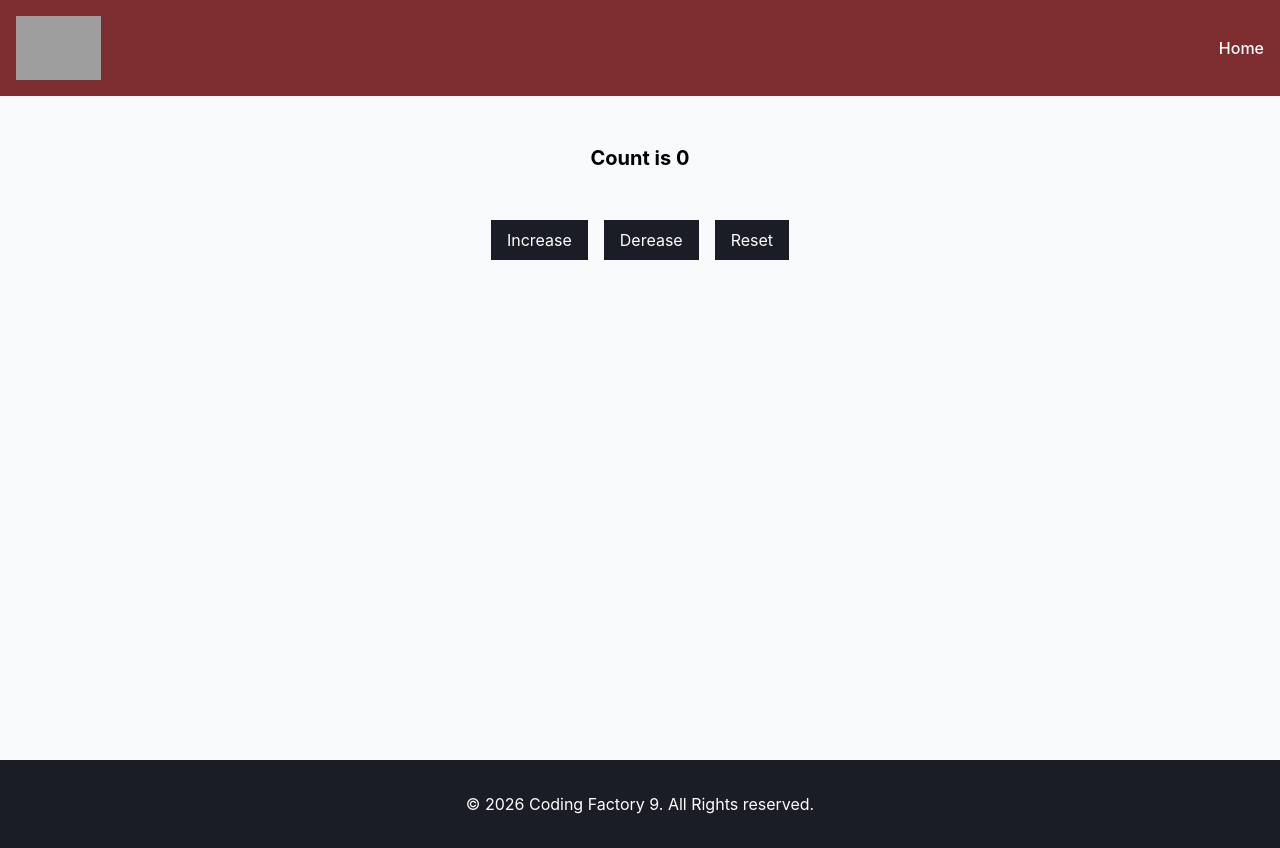
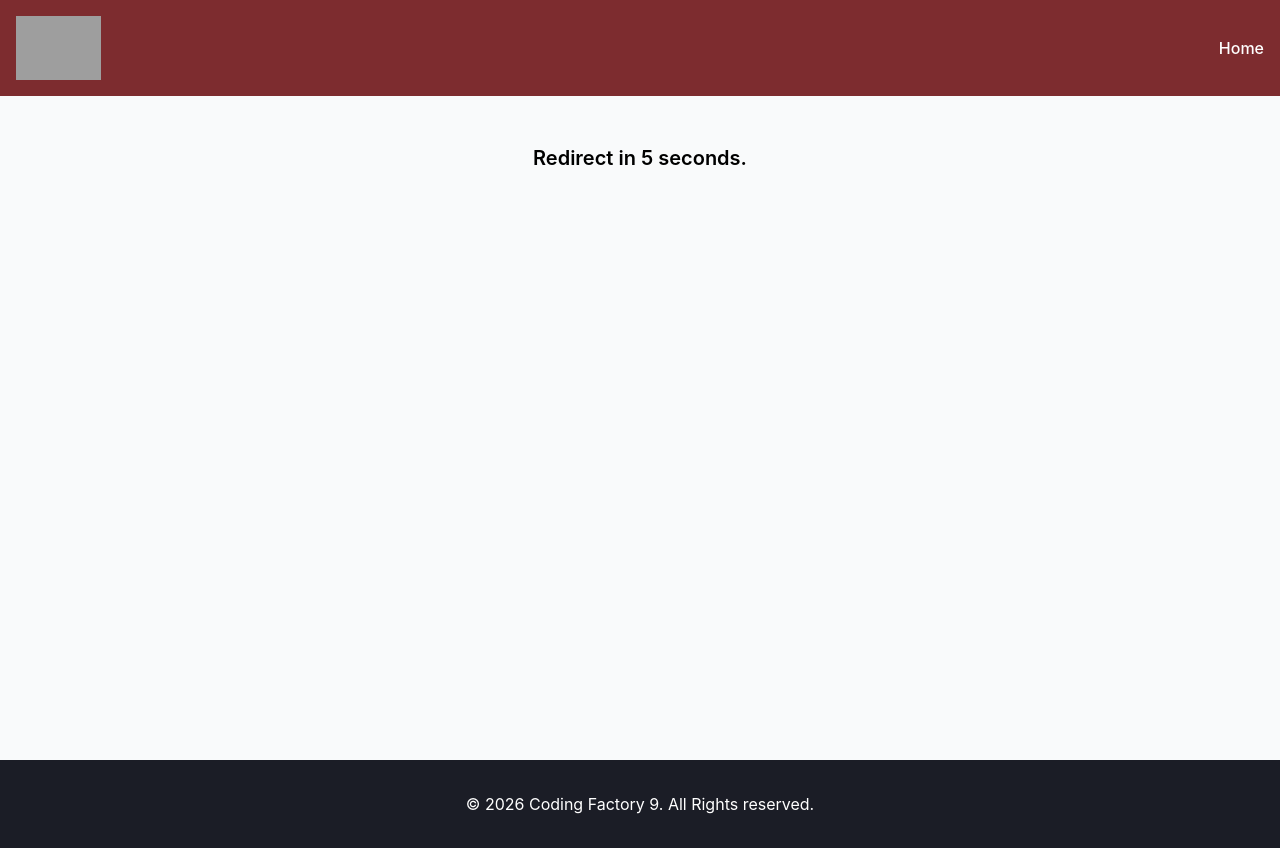
Before and after one commit to daster-13/cf9-react-app, a React (Vite) app: page /example in a window 1280 px wide. Built offline with nearby package versions, Linux system fonts and the light colour scheme; grey boxes are pictures that could not be loaded.

Commit message:
feat: add AutoRedirect

```diff
--- a/src/App.tsx
+++ b/src/App.tsx
@@ -3,9 +3,10 @@
 // import ArrowFunctionalComponent from "./components/LessonTwo/ArrowFunctionalComponent.tsx";
 // import ArrowFunctionalComponentWithProps from "./components/LessonThree/ArrowFunctionalComponentWithProps.tsx";
 import Layout from "./components/Layout.tsx";
-// import CounterAdvanced from "./components/LessonFour/CounterAdvances.tsx";
+// import CounterAdvanced from "./components/LessonFour/CounterAdvanced.tsx";
 // import NameChanger from "./components/LessonFive/NameChanger.tsx";
-import CounterWithCustomHooks from "./components/LessonFive/CounterWithCustomHooks.tsx";
+// import CounterWithCustomHooks from "./components/LessonFive/CounterWithCustomHooks.tsx";
+import AutoRedirect from "./components/LessonSix/AutoRedirect.tsx";
 // import Counter  from "./components/LessonFour/Counter.tsx"
 // import ClassCounter from "./components/LessonFour/ClassCounter.tsx";
 
@@ -78,9 +79,14 @@
           {/*</Layout>*/}
 
           {/* Lesson Five */}
+          {/*<Layout addClasses="bg-gray-50 ">*/}
+          {/* /!*<NameChanger/>*!/*/}
+          {/*    <CounterWithCustomHooks/>*/}
+          {/*</Layout>*/}
+
+          {/* Lesson Six */}
           <Layout addClasses="bg-gray-50 ">
-           {/*<NameChanger/>*/}
-              <CounterWithCustomHooks/>
+              <AutoRedirect/>
           </Layout>
       </>
   )
--- a/src/components/Layout.tsx
+++ b/src/components/Layout.tsx
@@ -1,4 +1,4 @@
-import Header from  "./Header.tsx";
+import Header from  "./Header";
 import Footer from "./Footer";
 
 
--- /dev/null
+++ b/src/components/LessonSix/AutoRedirect.tsx
@@ -0,0 +1,24 @@
+import {useEffect} from "react";
+import {useNavigate} from "react-router";
+
+const AutoRedirect = () => {
+    const navigate = useNavigate()
+    useEffect(() => {
+        const timer = setTimeout(() => {
+                navigate("/example");
+        }, 5000)
+
+        //Cleanup
+         return () => clearTimeout(timer)
+
+    }, [])
+    return (
+        <>
+         <h1 className="text-center text-xl font-semibold mb-4">
+             Redirect in 5 seconds.
+         </h1>
+
+        </>
+    )
+}
+export default AutoRedirect;
```
